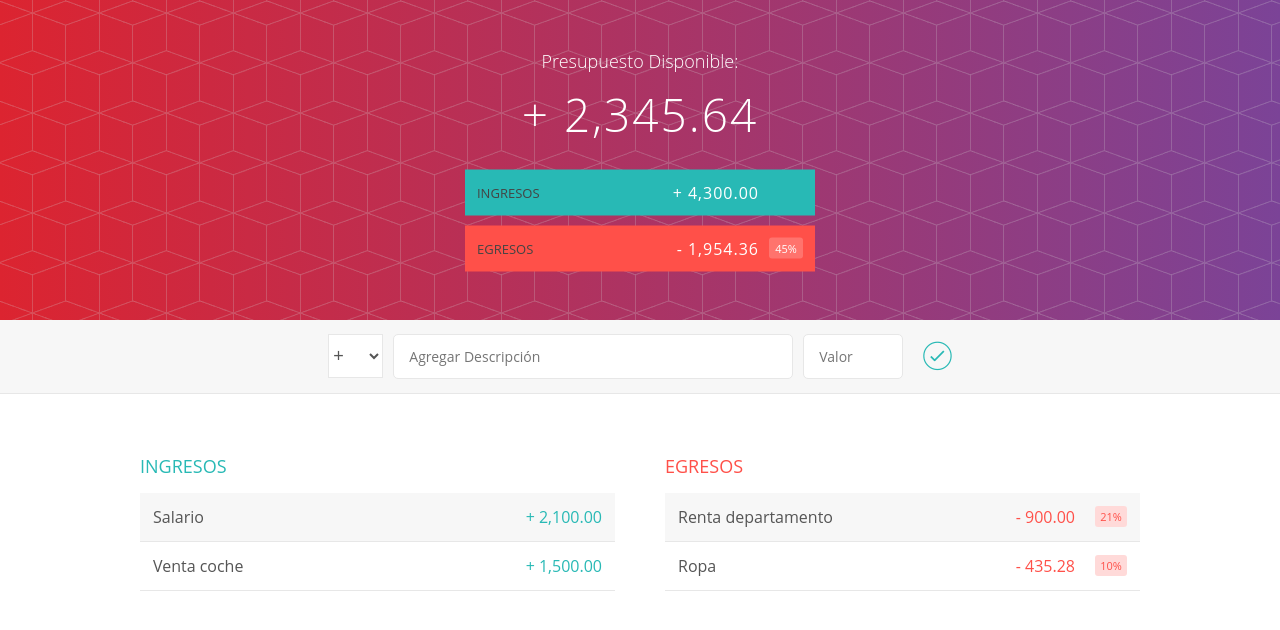
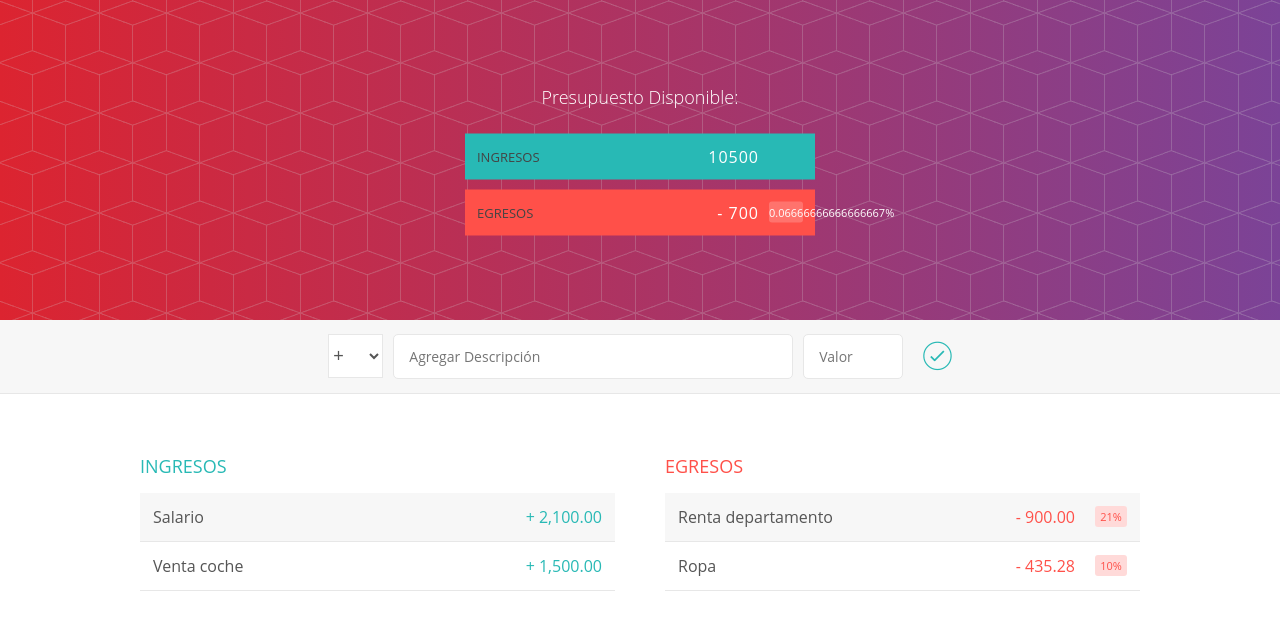
Before and after one commit to alvaro-barrera/AngularBudgetApp, an Angular app: page / in a window 1280 px wide. Shown: the top 630 px of the page. Built offline with nearby package versions, Linux system fonts and the light colour scheme.

Commit message:
AppComponent y HeaderComponent

```diff
--- a/src/app/app.component.html
+++ b/src/app/app.component.html
@@ -1,4 +1,9 @@
-<app-header></app-header>
+<app-header
+  [percentageTotal]="getPercentageTotal()"
+  [incomeTotal]="getIncomeTotal()"
+  [expenseTotal]="getExpenseTotal()"
+  [percentageTotal]="getPercentageTotal()"
+></app-header>
 <app-form></app-form>
 
 <div class="contenedor limpiarEstilos">
--- a/src/app/app.component.ts
+++ b/src/app/app.component.ts
@@ -1,10 +1,51 @@
 import { Component } from '@angular/core';
+import { Expense } from './expense/expense.model';
+import { ExpenseService } from './expense/expense.service';
+import { Income } from './income/income.model';
+import { IncomeService } from './income/income.service';
 
 @Component({
   selector: 'app-root',
   templateUrl: './app.component.html',
-  styleUrls: ['./app.component.css']
+  styleUrls: ['./app.component.css'],
 })
 export class AppComponent {
   title = 'presupuesto-app';
+
+  incomes: Income[] = [];
+  expenses: Expense[] = [];
+
+  constructor(
+    private incomeService: IncomeService,
+    private expenseService: ExpenseService
+  ) {
+    this.incomes = incomeService.incomes;
+    this.expenses = expenseService.expenses;
+  }
+
+  getIncomeTotal() {
+    let incomeTotal: number = 0;
+    this.incomes.forEach((income) => {
+      incomeTotal += income.value;
+    });
+
+    return incomeTotal;
+  }
+
+  getExpenseTotal() {
+    let expenseTotal: number = 0;
+    this.expenses.forEach((expense) => {
+      expenseTotal += expense.value;
+    });
+
+    return expenseTotal;
+  }
+
+  getPercentageTotal() {
+    return this.getExpenseTotal() / this.getIncomeTotal();
+  }
+
+  getBudgetTotal() {
+    return this.getIncomeTotal() - this.getExpenseTotal();
+  }
 }
--- a/src/app/header/header.component.html
+++ b/src/app/header/header.component.html
@@ -2,12 +2,12 @@
   <div class="presupuesto">
     <div class="presupuesto_titulo">Presupuesto Disponible:</div>
 
-    <div class="presupuesto_valor">+ 2,345.64</div>
+    <div class="presupuesto_valor">{{ budgetTotal }}</div>
 
     <div class="presupuesto_ingreso limpiarEstilos">
       <div class="presupuesto_ingreso--texto">Ingresos</div>
       <div class="right">
-        <div class="presupuesto_ingreso--valor">+ 4,300.00</div>
+        <div class="presupuesto_ingreso--valor">{{ incomeTotal }}</div>
         <div class="presupuesto_ingreso--porcentaje">&nbsp;</div>
       </div>
     </div>
@@ -15,8 +15,8 @@
     <div class="presupuesto_egreso limpiarEstilos">
       <div class="presupuesto_egreso--text">Egresos</div>
       <div class="right limpiarEstilos">
-        <div class="presupuesto_egreso--valor">- 1,954.36</div>
-        <div class="presupuesto_egreso--porcentaje">45%</div>
+        <div class="presupuesto_egreso--valor">- {{ expenseTotal }}</div>
+        <div class="presupuesto_egreso--porcentaje">{{ percentageTotal }}%</div>
       </div>
     </div>
   </div>
```
Also changed, not shown: src/app/header/header.component.ts (+8 -6 lines).
